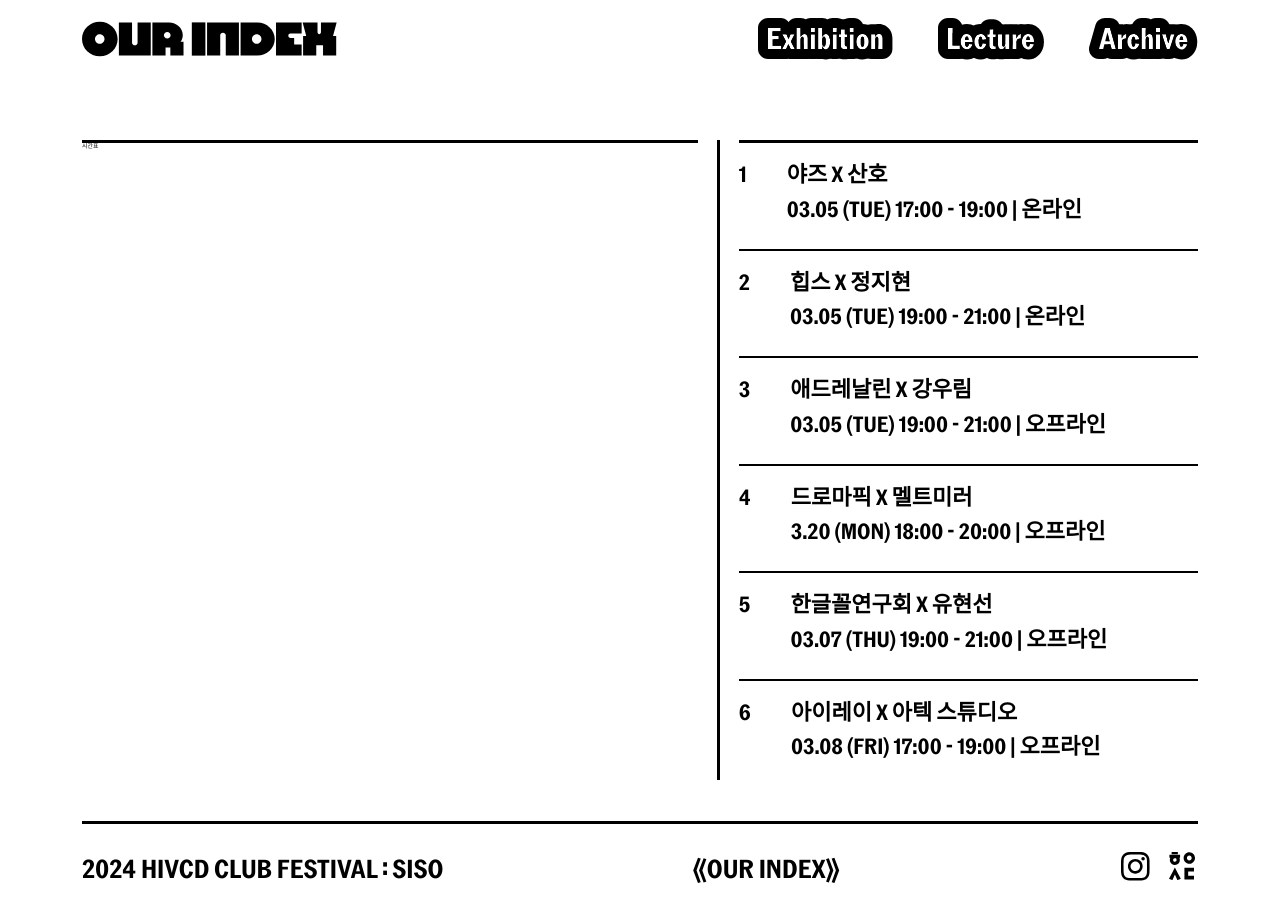
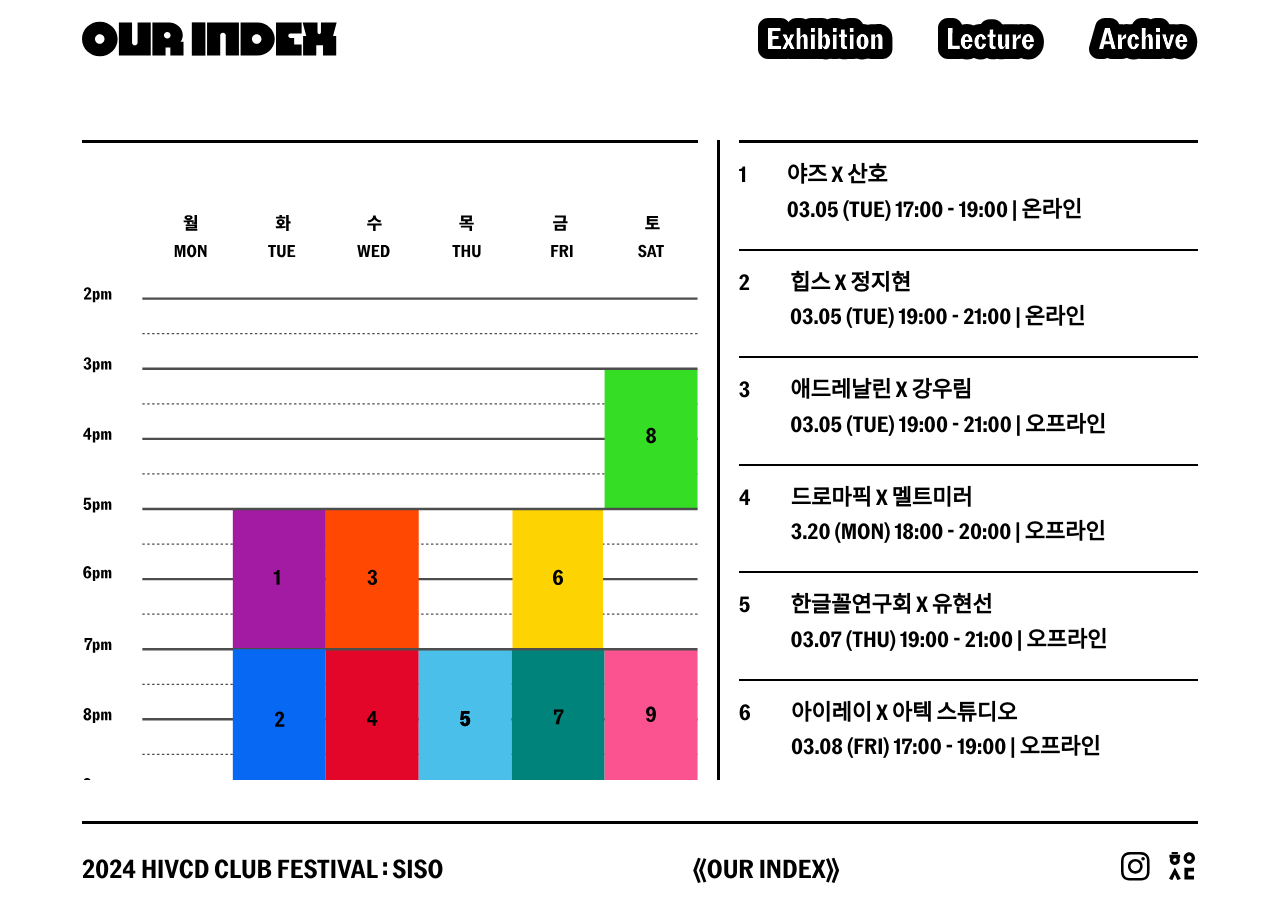
Before and after one commit to rachel5640/hivcdsiso2024, a React (Vite) app: page /lecture in a window 1280 px wide. Built offline with nearby package versions, Linux system fonts and the light colour scheme; a web font is replaced by a local one.

Commit message:
feat: dummy 이미지 박아두기

```diff
--- a/src/pages/LecturePage.tsx
+++ b/src/pages/LecturePage.tsx
@@ -4,6 +4,7 @@ import Footer from '../views/@common/components/Footer';
 import { useEffect } from 'react';
 import Lecturebox from '../views/LecturePage/components/LectureBox';
 import { LECTURE_DATA } from '../views/LecturePage/constant/text';
+import { Trial } from '../views/@common/assets';
 
 const LecturePage = () => {
   useEffect(() => {
@@ -13,7 +14,9 @@ const LecturePage = () => {
     <>
       <DesktopHeader />
       <LecturePageBox>
-        <TimeTable>시간표</TimeTable>
+        <TimeTable>
+          <Trial />
+        </TimeTable>
         <LineBox>
           <Line />
         </LineBox>
@@ -57,6 +60,11 @@ const TimeTable = styled.section`
   border-top: 3px solid;
 
   grid-column: span 20;
+
+  & > svg {
+    /* stylelint-disable-next-line declaration-empty-line-before */
+    width: 100%;
+  }
 `;
 
 const LineBox = styled.div`
--- a/src/views/@common/assets/index.ts
+++ b/src/views/@common/assets/index.ts
@@ -2,6 +2,8 @@ import OurIndexLogo from './ourindex_logo.svg?react';
 import ArchiveBtn from './archive_btn.svg?react';
 import ExhibitionBtn from './exhibition_btn.svg?react';
 import LectureBtn from './lecture_btn.svg?react';
+
+import Trial from './trial.svg?react';
 
 import IcInstagram from './ic_instagram.svg?react';
 import IcHivcd from './ic_hivcd.svg?react';
@@ -12,3 +14,4 @@ export { ExhibitionBtn };
 export { LectureBtn };
 export { IcHivcd };
 export { IcInstagram };
+export { Trial };
--- a/src/views/LecturePage/components/LectureBox.tsx
+++ b/src/views/LecturePage/components/LectureBox.tsx
@@ -113,13 +113,13 @@ const DetailInfo = styled.div`
   & > p {
     ${({ theme }) => theme.fonts.body5};
 
-    margin: 0 0 2.2rem 4.8rem;
+    margin: 0 0 1.8rem 4.8rem;
   }
 
   & > div {
     display: flex;
 
-    margin-bottom: 3.5rem;
+    margin-bottom: 3rem;
     margin-left: 4.8rem;
   }
 
```
Also changed, not shown: src/views/@common/assets/trial.svg (added).
